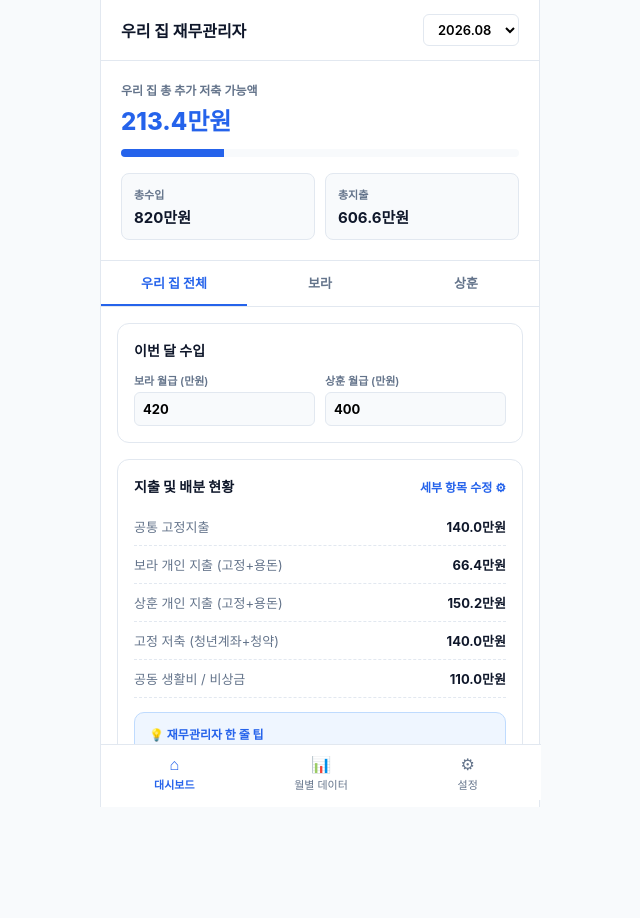
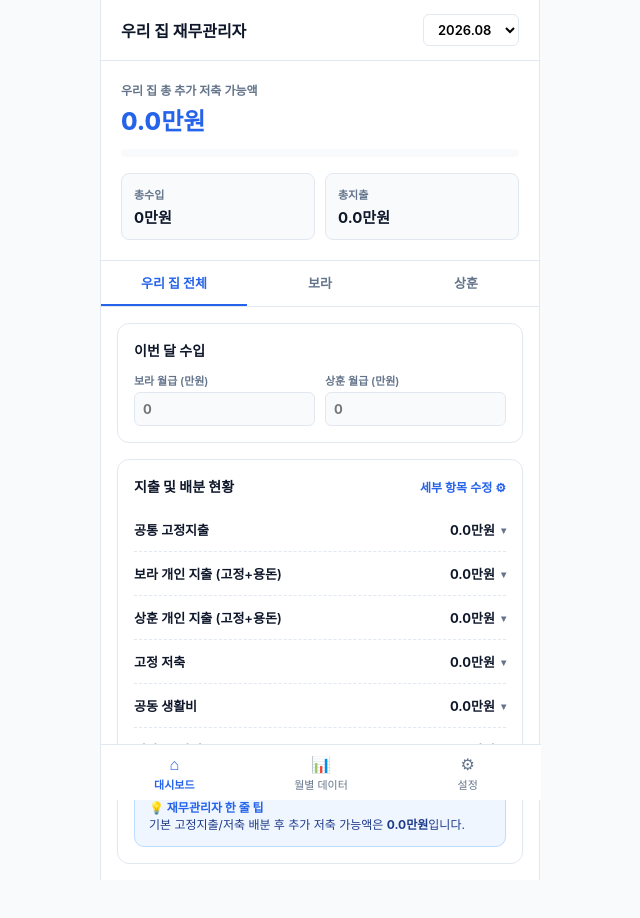
Before and after one commit to borachin-13/shbr, a plain HTML site: page index.html in a window 1280 px wide. Shown: the whole page, without its empty margins (320-960 px from the left). Before the commit the page ends 877 px from the top, so only its background shows below. Drawn offline with Linux system fonts and the light colour scheme; no server answers.

Commit message:
월별 데이터값 0으로 보여지도록 업데이트

```diff
--- a/index.html
+++ b/index.html
@@ -60,10 +60,18 @@
         .input-box input { width: 100%; padding: 8px; border: 1px solid var(--border); border-radius: 6px; font-size: 13px; font-weight: 700; background: var(--bg-main); }
         .fx-info { font-size: 10px; color: var(--accent); font-weight: 600; margin-top: 3px; }
 
-        .flow-row { display: flex; justify-content: space-between; padding: 9px 0; border-bottom: 1px dashed var(--border); font-size: 13px; }
-        .flow-row:last-child { border-bottom: none; }
-        .flow-label { color: var(--text-sub); }
-        .flow-val { font-weight: 700; }
+        /* 접기/펼치기 아코디언 스타일 */
+        .accordion-item { border-bottom: 1px dashed var(--border); }
+        .accordion-item:last-child { border-bottom: none; }
+        .accordion-header { display: flex; justify-content: space-between; align-items: center; padding: 12px 0; cursor: pointer; user-select: none; }
+        .accordion-title { font-size: 13px; font-weight: 600; color: var(--text-main); }
+        .accordion-val { font-size: 13px; font-weight: 700; display: flex; align-items: center; gap: 6px; }
+        .accordion-icon { font-size: 10px; color: var(--text-sub); transition: transform 0.2s; }
+        .accordion-item.open .accordion-icon { transform: rotate(180deg); }
+        .accordion-content { display: none; padding: 8px 12px; background: var(--bg-main); border-radius: 6px; margin-bottom: 8px; }
+        .accordion-item.open .accordion-content { display: block; }
+        .sub-item-row { display: flex; justify-content: space-between; font-size: 12px; padding: 4px 0; color: var(--text-sub); }
+        .sub-item-row span:last-child { font-weight: 600; color: var(--text-main); }
 
         .chart-container { display: flex; align-items: flex-end; justify-content: space-between; height: 120px; padding: 10px 10px 0; margin-top: 10px; border-bottom: 1px solid var(--border); }
         .bar-col { flex: 1; display: flex; flex-direction: column; align-items: center; gap: 6px; }
@@ -149,11 +157,8 @@
                 <span class="card-title">지출 및 배분 현황</span>
                 <button class="btn-link" onclick="openModal(currentMonth)">세부 항목 수정 ⚙</button>
             </div>
-            <div class="flow-row"><span class="flow-label">공통 고정지출</span><span class="flow-val" id="val-exp">0만원</span></div>
-            <div class="flow-row"><span class="flow-label">보라 개인 지출 (고정+용돈)</span><span class="flow-val" id="val-bora-exp">0만원</span></div>
-            <div class="flow-row"><span class="flow-label">상훈 개인 지출 (고정+용돈)</span><span class="flow-val" id="val-sang-exp">0만원</span></div>
-            <div class="flow-row"><span class="flow-label">고정 저축 (청년계좌+청약)</span><span class="flow-val" id="val-sav">0만원</span></div>
-            <div class="flow-row"><span class="flow-label">공동 생활비 / 비상금</span><span class="flow-val" id="val-liv">0만원</span></div>
+
+            <div id="flow-accordion-container"></div>
 
             <div class="ai-advice-box">
                 <div class="ai-advice-title">💡 재무관리자 한 줄 팁</div>
@@ -203,42 +208,44 @@
 <script>
     let usdRate = 1380;
 
-    // 정리된 기본 세부 항목 세팅
+    // 세부 항목명 구조 정의 + 초기 금액은 모두 0
     const DEFAULT_MONTH_DATA = () => ({
-        bora: 420, sang: 400, trip_usd: 0,
+        bora: 0, sang: 0, trip_usd: 0,
         categories: {
             expense: [
-                { name: '월세', amount: 70 },
-                { name: '공과금', amount: 30 },
-                { name: '식비 예산', amount: 40 }
+                { name: '월세', amount: 0 },
+                { name: '공과금', amount: 0 },
+                { name: '식비 예산', amount: 0 }
             ],
             bora_personal: [
-                { name: '휴대폰비', amount: 5.8 },
-                { name: '보험료', amount: 12.5 },
-                { name: '교통비', amount: 8 },
-                { name: '후원금', amount: 0.1 },
-                { name: '청약', amount: 10 },
-                { name: '보라 용돈', amount: 30 }
+                { name: '휴대폰비', amount: 0 },
+                { name: '보험료', amount: 0 },
+                { name: '교통비', amount: 0 },
+                { name: '후원금', amount: 0 },
+                { name: '청약', amount: 0 },
+                { name: '보라 용돈', amount: 0 }
             ],
             sang_personal: [
-                { name: '부모님', amount: 40 },
-                { name: '학자금 대출', amount: 30 },
-                { name: '주유비', amount: 10 },
-                { name: '휴대폰비', amount: 10.9 },
-                { name: '자동차보험', amount: 10 },
-                { name: '세탁비', amount: 8 },
-                { name: '가족회비', amount: 5 },
-                { name: '청사단 모임비', amount: 5 },
-                { name: '재산세', amount: 1.3 },
-                { name: '상훈 용돈', amount: 30 }
+                { name: '부모님', amount: 0 },
+                { name: '학자금 대출', amount: 0 },
+                { name: '주유비', amount: 0 },
+                { name: '휴대폰비', amount: 0 },
+                { name: '자동차보험', amount: 0 },
+                { name: '세탁비', amount: 0 },
+                { name: '가족회비', amount: 0 },
+                { name: '청사단 모임비', amount: 0 },
+                { name: '재산세', amount: 0 },
+                { name: '상훈 용돈', amount: 0 }
             ],
             savings: [
-                { name: '보라 청년계좌', amount: 70 },
-                { name: '상훈 청년계좌', amount: 70 }
+                { name: '보라 청년계좌', amount: 0 },
+                { name: '상훈 청년계좌', amount: 0 }
             ],
             living: [
-                { name: '공동 생활비 계획', amount: 60 },
-                { name: '남겨둘 돈(비상금)', amount: 50 }
+                { name: '공동 생활비 계획', amount: 0 }
+            ],
+            reserve: [
+                { name: '남겨둘 돈(비상금)', amount: 0 }
             ]
         }
     });
@@ -251,7 +258,8 @@
         '2026-12': DEFAULT_MONTH_DATA()
     };
 
-    let store = JSON.parse(localStorage.getItem('MY_2026_FINANCE_V2')) || DEFAULT_STORE;
+    // 저장 키값 V5로 갱신하여 최신 세부 항목 노출 구조 보장
+    let store = JSON.parse(localStorage.getItem('MY_2026_FINANCE_V5')) || DEFAULT_STORE;
     let currentMonth = '2026-08';
     let editingTargetMonth = '2026-08';
     let currentTab = 'all';
@@ -270,6 +278,7 @@
     function init() {
         fetchExchangeRate();
         if(!store[currentMonth]) store[currentMonth] = DEFAULT_MONTH_DATA();
+        document.getElementById('global-month').value = currentMonth;
         render();
     }
 
@@ -288,29 +297,30 @@
         const sangExp = sumCat(d.categories.sang_personal);
         const savSum = sumCat(d.categories.savings);
         const livSum = sumCat(d.categories.living);
+        const resSum = sumCat(d.categories.reserve);
 
         let activeIncome = totalInc;
-        let activeExpense = expSum + boraExp + sangExp + savSum + livSum;
+        let activeExpense = expSum + boraExp + sangExp + savSum + livSum + resSum;
 
         if (currentTab === 'all') {
             document.getElementById('kpi-target-label').innerText = '우리 집 총 추가 저축 가능액';
             container.innerHTML = `
                 <div class="input-grid">
-                    <div class="input-box"><label>보라 월급 (만원)</label><input type="number" value="${d.bora || ''}" onchange="updateIncome('bora', this.value)"></div>
-                    <div class="input-box"><label>상훈 월급 (만원)</label><input type="number" value="${d.sang || ''}" onchange="updateIncome('sang', this.value)"></div>
+                    <div class="input-box"><label>보라 월급 (만원)</label><input type="number" value="${d.bora || ''}" placeholder="0" onchange="updateIncome('bora', this.value)"></div>
+                    <div class="input-box"><label>상훈 월급 (만원)</label><input type="number" value="${d.sang || ''}" placeholder="0" onchange="updateIncome('sang', this.value)"></div>
                 </div>`;
         } else if (currentTab === 'bora') {
             activeIncome = d.bora || 0;
-            activeExpense = boraExp + 70; // 보라 개인 지출 + 청년계좌(70만)
+            activeExpense = boraExp;
             document.getElementById('kpi-target-label').innerText = '보라 개인 잔액';
-            container.innerHTML = `<div class="input-box"><label>보라 월급 (만원)</label><input type="number" value="${d.bora || ''}" onchange="updateIncome('bora', this.value)"></div>`;
+            container.innerHTML = `<div class="input-box"><label>보라 월급 (만원)</label><input type="number" value="${d.bora || ''}" placeholder="0" onchange="updateIncome('bora', this.value)"></div>`;
         } else {
             activeIncome = (d.sang || 0) + tripKrwTenThousand;
-            activeExpense = sangExp + 70; // 상훈 개인 지출 + 청년계좌(70만)
+            activeExpense = sangExp;
             document.getElementById('kpi-target-label').innerText = '상훈 개인 잔액';
             container.innerHTML = `
                 <div class="input-grid">
-                    <div class="input-box"><label>상훈 월급 (만원)</label><input type="number" value="${d.sang || ''}" onchange="updateIncome('sang', this.value)"></div>
+                    <div class="input-box"><label>상훈 월급 (만원)</label><input type="number" value="${d.sang || ''}" placeholder="0" onchange="updateIncome('sang', this.value)"></div>
                     <div class="input-box">
                         <label>해외출장 수당 ($)</label>
                         <input type="number" value="${d.trip_usd || ''}" placeholder="0" onchange="updateIncome('trip_usd', this.value)">
@@ -328,15 +338,63 @@
         const pct = totalInc > 0 ? Math.min(Math.round((activeSavings / totalInc) * 100), 100) : 0;
         document.getElementById('savings-progress').style.width = `${pct}%`;
 
-        document.getElementById('val-exp').innerText = `${expSum.toFixed(1)}만원`;
-        document.getElementById('val-bora-exp').innerText = `${boraExp.toFixed(1)}만원`;
-        document.getElementById('val-sang-exp').innerText = `${sangExp.toFixed(1)}만원`;
-        document.getElementById('val-sav').innerText = `${savSum.toFixed(1)}만원`;
-        document.getElementById('val-liv').innerText = `${livSum.toFixed(1)}만원`;
+        // 지출 및 배분 현황 접기/펼치기 아코디언 강제 렌더링
+        renderFlowAccordion(d.categories);
 
         document.getElementById('ai-advice-text').innerHTML = `기본 고정지출/저축 배분 후 추가 저축 가능액은 <b>${activeSavings.toFixed(1)}만원</b>입니다.`;
 
         renderChartAndMonthly();
+    }
+
+    function renderFlowAccordion(categories) {
+        const flowContainer = document.getElementById('flow-accordion-container');
+        flowContainer.innerHTML = '';
+
+        // 기본 카테고리가 비어있는 경우 디폴트 서식 적용
+        const defaultCats = DEFAULT_MONTH_DATA().categories;
+        const currentCats = categories || defaultCats;
+
+        const catLabels = {
+            expense: { label: '공통 고정지출', items: currentCats.expense && currentCats.expense.length ? currentCats.expense : defaultCats.expense },
+            bora_personal: { label: '보라 개인 지출 (고정+용돈)', items: currentCats.bora_personal && currentCats.bora_personal.length ? currentCats.bora_personal : defaultCats.bora_personal },
+            sang_personal: { label: '상훈 개인 지출 (고정+용돈)', items: currentCats.sang_personal && currentCats.sang_personal.length ? currentCats.sang_personal : defaultCats.sang_personal },
+            savings: { label: '고정 저축', items: currentCats.savings && currentCats.savings.length ? currentCats.savings : defaultCats.savings },
+            living: { label: '공동 생활비', items: currentCats.living && currentCats.living.length ? currentCats.living : defaultCats.living },
+            reserve: { label: '비상금 (남겨둘 돈)', items: currentCats.reserve && currentCats.reserve.length ? currentCats.reserve : defaultCats.reserve }
+        };
+
+        Object.keys(catLabels).forEach(key => {
+            const group = catLabels[key];
+            const sum = sumCat(group.items);
+
+            let subItemsHtml = '';
+            group.items.forEach(item => {
+                subItemsHtml += `
+                    <div class="sub-item-row">
+                        <span>${item.name || '항목'}</span>
+                        <span>${(Number(item.amount) || 0).toFixed(1)}만원</span>
+                    </div>`;
+            });
+
+            flowContainer.innerHTML += `
+                <div class="accordion-item" id="acc-flow-${key}">
+                    <div class="accordion-header" onclick="toggleFlowAccordion('${key}')">
+                        <span class="accordion-title">${group.label}</span>
+                        <div class="accordion-val">
+                            <span>${sum.toFixed(1)}만원</span>
+                            <span class="accordion-icon">▾</span>
+                        </div>
+                    </div>
+                    <div class="accordion-content">
+                        ${subItemsHtml}
+                    </div>
+                </div>`;
+        });
+    }
+
+    function toggleFlowAccordion(key) {
+        const item = document.getElementById(`acc-flow-${key}`);
+        if(item) item.classList.toggle('open');
     }
 
     function renderChartAndMonthly() {
@@ -352,7 +410,7 @@
             const d = store[m] || DEFAULT_MONTH_DATA();
             const tripKrw = Math.round(((d.trip_usd || 0) * usdRate) / 10000);
             const inc = (d.bora || 0) + (d.sang || 0) + tripKrw;
-            const exp = sumCat(d.categories.expense) + sumCat(d.categories.bora_personal) + sumCat(d.categories.sang_personal) + sumCat(d.categories.savings) + sumCat(d.categories.living);
+            const exp = sumCat(d.categories.expense) + sumCat(d.categories.bora_personal) + sumCat(d.categories.sang_personal) + sumCat(d.categories.savings) + sumCat(d.categories.living) + sumCat(d.categories.reserve);
             const sav = Math.max(inc - exp, 0);
             if(sav > maxSav) maxSav = sav;
         });
@@ -364,7 +422,7 @@
             const expSum = sumCat(d.categories.expense);
             const boraExp = sumCat(d.categories.bora_personal);
             const sangExp = sumCat(d.categories.sang_personal);
-            const totalExp = expSum + boraExp + sangExp + sumCat(d.categories.savings) + sumCat(d.categories.living);
+            const totalExp = expSum + boraExp + sangExp + sumCat(d.categories.savings) + sumCat(d.categories.living) + sumCat(d.categories.reserve);
             const sav = Math.max(inc - totalExp, 0);
 
             const heightPct = maxSav > 0 ? Math.round((sav / maxSav) * 100) : 0;
@@ -387,9 +445,9 @@
                         </div>
                     </div>
                     <div class="month-details">
-                        <div class="flow-row"><span class="flow-label">공통 고정지출</span><span class="flow-val">${expSum.toFixed(1)}만원</span></div>
-                        <div class="flow-row"><span class="flow-label">보라 개인 지출</span><span class="flow-val">${boraExp.toFixed(1)}만원</span></div>
-                        <div class="flow-row"><span class="flow-label">상훈 개인 지출</span><span class="flow-val">${sangExp.toFixed(1)}만원</span></div>
+                        <div class="sub-item-row"><span>공통 고정지출</span><span>${expSum.toFixed(1)}만원</span></div>
+                        <div class="sub-item-row"><span>보라 개인 지출</span><span>${boraExp.toFixed(1)}만원</span></div>
+                        <div class="sub-item-row"><span>상훈 개인 지출</span><span>${sangExp.toFixed(1)}만원</span></div>
                         <div style="text-align:right; margin-top:8px;">
                             <button class="btn-link" onclick="openModal('${m}')">세부 항목 수정 ⚙</button>
                         </div>
@@ -420,7 +478,8 @@
             bora_personal: '보라 개인 지출 (고정+용돈)',
             sang_personal: '상훈 개인 지출 (고정+용돈)',
             savings: '고정 저축',
-            living: '공동 생활비 / 비상금'
+            living: '공동 생활비',
+            reserve: '비상금 (남겨둘 돈)'
         };
 
         Object.keys(catLabels).forEach(k => {
@@ -462,7 +521,7 @@
             store[editingTargetMonth].categories[k] = updated;
         });
 
-        localStorage.setItem('MY_2026_FINANCE_V2', JSON.stringify(store));
+        localStorage.setItem('MY_2026_FINANCE_V5', JSON.stringify(store));
         render();
         closeModal();
     }
@@ -470,7 +529,7 @@
     function updateIncome(k, v) {
         if(!store[currentMonth]) store[currentMonth] = DEFAULT_MONTH_DATA();
         store[currentMonth][k] = Number(v) || 0;
-        localStorage.setItem('MY_2026_FINANCE_V2', JSON.stringify(store));
+        localStorage.setItem('MY_2026_FINANCE_V5', JSON.stringify(store));
         render();
     }
 
@@ -502,7 +561,7 @@
 
     function resetData() {
         if(confirm('모든 데이터를 초기 설정으로 되돌리시겠습니까?')) {
-            localStorage.removeItem('MY_2026_FINANCE_V2');
+            localStorage.removeItem('MY_2026_FINANCE_V5');
             store = JSON.parse(JSON.stringify(DEFAULT_STORE));
             render();
         }
```
